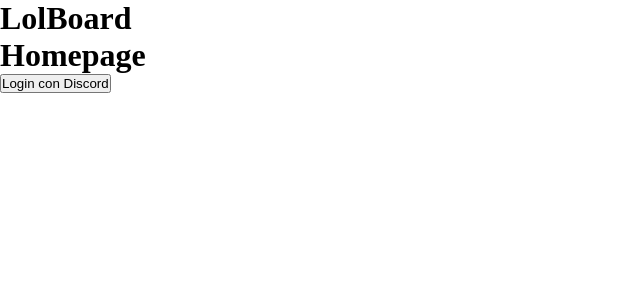
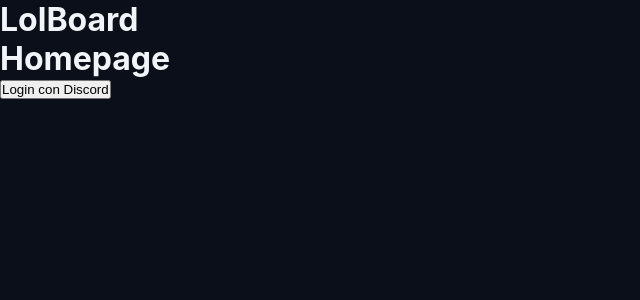
Before and after one commit to riccardo-ottavi/lolboard, a React (Vite) app in the folder client/: page / in a window 1280 px wide. Shown: the top 300 px of the page, without its empty margins (0-640 px from the left). Built offline with nearby package versions, Linux system fonts and the light colour scheme; no server answers.

Commit message:
init: css + refactoring: controller

```diff
--- a/client/src/App.css
+++ b/client/src/App.css
@@ -4,8 +4,14 @@
   box-sizing: border-box;
 }
 
+body {
+  background: #0a0f1a;
+  color: #f1f5f9;
+  font-family: 'Inter', sans-serif;
+}
+
 .member-card {
-  border: 1px solid black;
+  border: 1px solid #ddd;
   margin: 10px 0;
   padding: 10px;
   border-radius: 8px;
@@ -16,12 +22,14 @@
   margin: 10px 0;
   padding: 10px;
   border-radius: 8px;
-  cursor: "pointer"
+  cursor: "pointer";
+  color: black;
 }
 
 .match-partecipant-card {
   border: 1px solid #ddd;
   margin: 10px 0;
   padding: 10px;
-  border-radius: 8px
+  border-radius: 8px;
+  color: black;
 }
```
Also changed, not shown: 1 other file (tests, documents, lock files or other folders).
